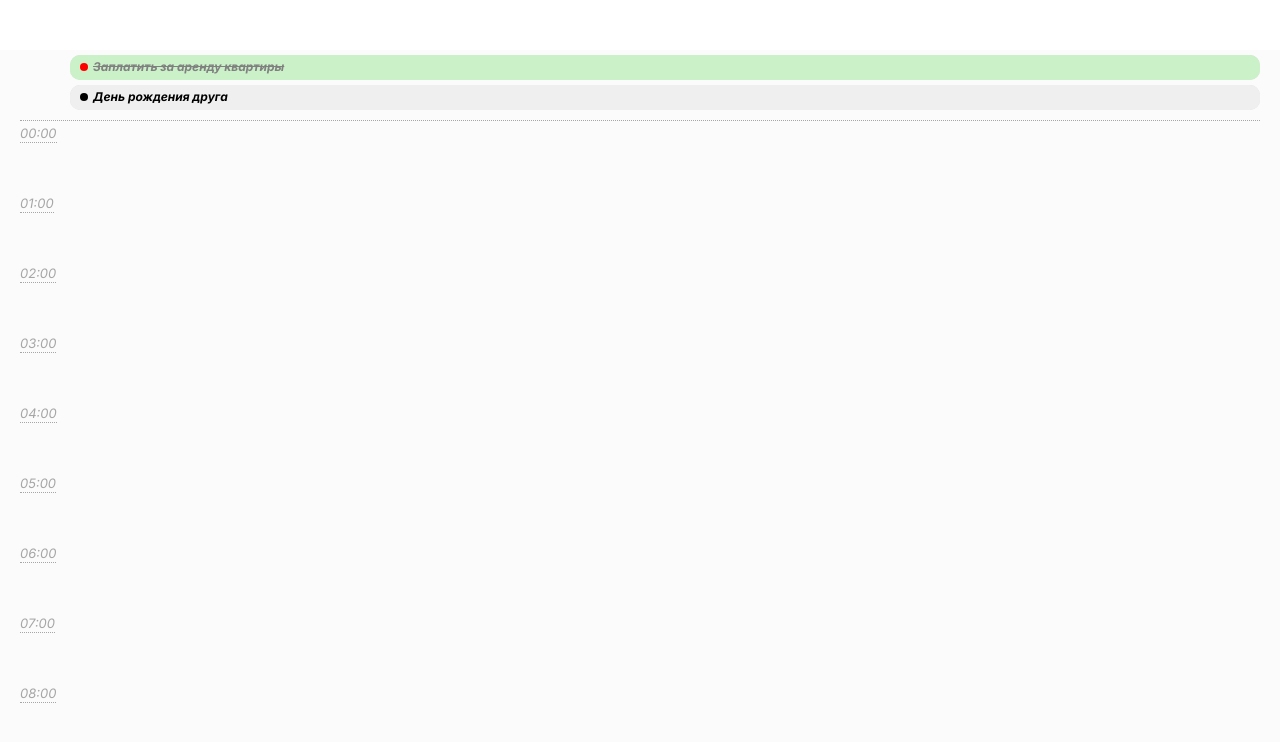
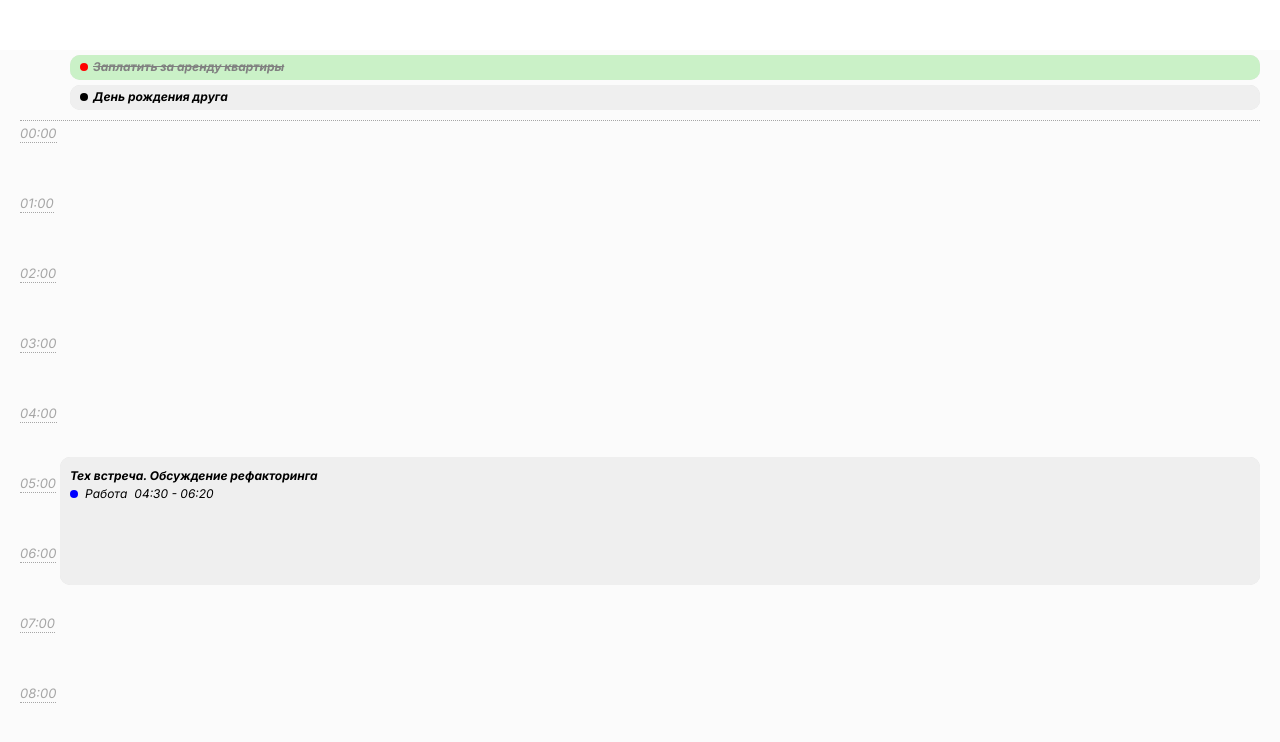
Before and after one commit to trof808/pet_tracker, a React (Vite) app: page / in a window 1280 px wide. Shown: the top 742 px of the page. Built offline with nearby package versions, Linux system fonts and the light colour scheme.

Commit message:
Calendar && EventCard: decomposed the component and changed the logic of displaying events

```diff
--- a/src/shared/ui/Calendar/Calendar.module.css
+++ b/src/shared/ui/Calendar/Calendar.module.css
@@ -69,7 +69,8 @@
 }
 
 .eventContainer {
-  position: relative;
-  display: flex;
-  gap: 2px;
+  position: absolute;
+  height: 1680px;
+  right: 20px;
+  left: 60px;
 }
--- a/src/shared/ui/Calendar/Calendar.tsx
+++ b/src/shared/ui/Calendar/Calendar.tsx
@@ -10,6 +10,7 @@ import { TimeLine } from './components/TimeLine';
 import { CalendarHeader } from './components/CalendarHeader';
 import { CalendarHourSlot } from './components/CalendarHourSlot';
 import { useCalendarHandlers } from './hooks/useCalendarHandlers';
+import { CalendarEvents } from './components/CalendarEvents';
 
 export type Task = {
   id: string;
@@ -27,16 +28,6 @@ type CalendarData = {
 const initialTasks: CalendarData = {
   tasks: [
     {
-      id: '1',
-      status: EventCardStatus.Backlog,
-      cardTitle: 'Тех встреча. Обсуждение рефакторинга',
-      tag: { title: 'Работа', color: 'blue' },
-      // startDateTime: '2025-03-17T04:00:00Z',
-      // endDateTime: '2025-03-17T06:00:00Z',
-      startDateTime: '2025-03-17T11:20:00Z',
-      endDateTime: '2025-03-17T12:00:00Z',
-    },
-    {
       id: '2',
       status: EventCardStatus.Done,
       cardTitle: 'Заплатить за аренду квартиры',
@@ -51,6 +42,24 @@ const initialTasks: CalendarData = {
       tag: { title: '', color: 'black' },
       startDateTime: null,
       endDateTime: null,
+    },
+    {
+      id: '7',
+      status: EventCardStatus.Backlog,
+      cardTitle: 'Обед с клиентом',
+      tag: { title: 'Работа', color: 'green' },
+      startDateTime: '2025-03-17T21:10:00Z',
+      endDateTime: '2025-03-17T23:40:00Z',
+    },
+    {
+      id: '1',
+      status: EventCardStatus.Backlog,
+      cardTitle: 'Тех встреча. Обсуждение рефакторинга',
+      tag: { title: 'Работа', color: 'blue' },
+      // startDateTime: '2025-03-17T04:00:00Z',
+      // endDateTime: '2025-03-17T06:00:00Z',
+      startDateTime: '2025-03-17T11:20:00Z',
+      endDateTime: '2025-03-17T12:30:00Z',
     },
     {
       id: '4',
@@ -68,10 +77,18 @@ const initialTasks: CalendarData = {
       startDateTime: '2025-03-17T18:00:00Z',
       endDateTime: '2025-03-17T19:00:00Z',
     },
+    {
+      id: '6',
+      status: EventCardStatus.Backlog,
+      cardTitle: 'Тех встреча. Обсуждение рефакторинга',
+      tag: { title: 'Работа', color: 'blue' },
+      startDateTime: '2025-03-17T04:30:00Z',
+      endDateTime: '2025-03-17T06:20:00Z',
+    },
   ],
 };
 
-export const Calendar = ({tasks: tasksProps}: CalendarData): JSX.Element => {
+export const Calendar = ({ tasks: tasksProps }: CalendarData): JSX.Element => {
   const hours = Array.from({ length: 24 }, (_, hour) => hour);
   const tasksData = tasksProps || initialTasks.tasks;
 
@@ -92,24 +109,18 @@ export const Calendar = ({tasks: tasksProps}: CalendarData): JSX.Element => {
         handleTaskDone={handleTaskDone}
       />
       <TimeLine />
-      {hours.map((hour) => {
-        const slotTasks = tasks.filter((task) => {
-          if (!task.startDateTime) return false;
-          const eventHour = new Date(task.startDateTime).getHours();
-          return eventHour === hour;
-        });
-
-        return (
+        {hours.map((hour) => (
           <CalendarHourSlot
             key={hour}
             hour={hour}
-            tasks={slotTasks}
-            handleTaskClick={handleTaskClick}
-            handleTaskDelete={handleTaskDelete}
-            handleTaskDone={handleTaskDone}
           />
-        );
-      })}
+        ))}
+      <CalendarEvents
+        tasks={tasks}
+        handleTaskClick={handleTaskClick}
+        handleTaskDelete={handleTaskDelete}
+        handleTaskDone={handleTaskDone}
+      />
     </div>
   );
 };
--- /dev/null
+++ b/src/shared/ui/Calendar/components/CalendarEvents.tsx
@@ -0,0 +1,57 @@
+import { JSX } from 'react';
+import { Task } from '../Calendar';
+import styles from '../Calendar.module.css';
+import { EventCard } from '../../EventCard/EventCard';
+import { getCardHeight } from '../../../utils/cardHeight';
+import { getEventTopOffset } from '../../../utils/EventTopOffset';
+import { getCardWidthAndLeftOffset } from '../../../utils/cardWithAndLeftOffset';
+
+export type CalendarEventsProps = {
+  tasks: Task[];
+  handleTaskClick: (id: string) => void;
+  handleTaskDelete: (id: string) => void;
+  handleTaskDone: (id: string) => void;
+};
+
+export const CalendarEvents = ({
+  tasks,
+  handleTaskClick,
+  handleTaskDelete,
+  handleTaskDone,
+}: CalendarEventsProps): JSX.Element => {
+  const filteredTasks = tasks.filter(task => task.startDateTime !== null);
+  return (
+    <div className={styles.eventContainer}>
+      {tasks.filter(task => task.startDateTime !== null).map((task) => {
+        const { width, left } = getCardWidthAndLeftOffset(task, tasks);
+        return (
+          <div
+            key={task.id}
+            // className={styles.eventPos} я бы класс создал, чтобы не использовать инлайн стили. что можно достать - достал бы.
+            style={{
+              width: width,
+              top: getEventTopOffset(task.startDateTime),
+              position: 'absolute',
+              left: left,
+            }}
+          >
+            <EventCard
+              key={task.id}
+              id={task.id}
+              status={task.status}
+              cardTitle={task.cardTitle}
+              tag={task.tag}
+              startDateTime={task.startDateTime}
+              endDateTime={task.endDateTime}
+              height={getCardHeight(task.startDateTime, task.endDateTime)}
+              onClick={handleTaskClick}
+              onDone={handleTaskDone}
+              onDelete={handleTaskDelete}
+              compact={width !== '100%'}
+            />
+          </div>
+        );
+      })}
+    </div>
+  );
+};
--- a/src/shared/ui/Calendar/components/CalendarHourSlot.tsx
+++ b/src/shared/ui/Calendar/components/CalendarHourSlot.tsx
@@ -1,53 +1,16 @@
 import { JSX } from 'react';
 import styles from '../Calendar.module.css';
-import { getCardHeight } from '../../../utils/cardHeight';
-import { EventCard } from '../../EventCard/EventCard';
-import { Task } from '../Calendar';
-import { cardWidth } from '../../../utils/cardWidth';
 
 type CalendarHourSlotProps = {
   hour: number;
-  tasks: Task[];
-  handleTaskClick: (id: string) => void;
-  handleTaskDone: (id: string) => void;
-  handleTaskDelete: (id: string) => void;
 };
 
 export const CalendarHourSlot = ({
   hour,
-  tasks,
-  handleTaskClick,
-  handleTaskDone,
-  handleTaskDelete,
 }: CalendarHourSlotProps): JSX.Element => {
   return (
     <div className={styles.timeSlot} key={hour}>
       <div className={styles.timeLabel}>{`${hour}`.padStart(2, '0')}:00</div>
-      <div className={styles.eventContainer}>
-        {tasks.map((task) => (
-          <div
-          key={task.id}
-          style={{
-            width: `${cardWidth(tasks)}%`,
-          }}
-          >
-            <EventCard
-              key={task.id}
-              id={task.id}
-              status={task.status}
-              cardTitle={task.cardTitle}
-              tag={task.tag}
-              startDateTime={task.startDateTime}
-              endDateTime={task.endDateTime}
-              height={getCardHeight(task.startDateTime, task.endDateTime)}
-              onClick={handleTaskClick}
-              onDone={handleTaskDone}
-              onDelete={handleTaskDelete}
-              compact={tasks.length > 1}
-            />
-          </div>
-        ))}
-      </div>
     </div>
   );
 };
--- /dev/null
+++ b/src/shared/utils/EventTopOffset.ts
@@ -0,0 +1,16 @@
+import { PIXELS_PER_HOUR } from "./cardHeight";
+
+export const ONE_MINUTE_IN_SECONDS = 60;
+export const ONE_HOUR_IN_MINUTES = 60;
+
+export const PIXELS_PER_MINUTE = PIXELS_PER_HOUR / ONE_MINUTE_IN_SECONDS;
+
+const OFFSET_TOP_BORDER = 77;
+
+export const getEventTopOffset = (start: string | null): string => {
+  if (!start) return `0`;
+  const date = new Date(start);
+  const minutesSinceMidnight = date.getHours() * ONE_HOUR_IN_MINUTES + date.getMinutes();
+  const topOffset = OFFSET_TOP_BORDER + minutesSinceMidnight * PIXELS_PER_MINUTE;
+  return `${topOffset}px`
+};
--- a/src/shared/utils/cardHeight.ts
+++ b/src/shared/utils/cardHeight.ts
@@ -7,6 +7,7 @@
 // Пример чистой функции
 
 export const EVENT_CARD_SMALL = 25;
+export const  PIXELS_PER_HOUR = 70;
 
 export const getCardHeight = (start: string | null, end: string | null): string => {
   if (!start || !end) {
@@ -27,7 +28,6 @@ export const getCardHeight = (start: string | null, end: string | null): string
 
   const diffHours = endInHours - startInHours;
 
-  const PIXELS_PER_HOUR = 70;
   const height = diffHours * PIXELS_PER_HOUR;
 
   return `${height}px`;
--- a/src/shared/utils/cardWidth.ts
+++ /dev/null
@@ -1,5 +0,0 @@
-import { Task } from "../ui/Calendar/Calendar";
-
-const WIDTH = 100;
-
-export const cardWidth = (tasks: Task[]): number => tasks.length > 0 ? WIDTH / tasks.length : WIDTH;
--- /dev/null
+++ b/src/shared/utils/cardWithAndLeftOffset.ts
@@ -0,0 +1,51 @@
+import { Task } from '../ui/Calendar/Calendar';
+
+const WIDTH_PERCENT = 100;
+
+const timeOverlap = (taskA: Task, taskB: Task): boolean => {
+  if (
+    !taskA.startDateTime ||
+    !taskA.endDateTime ||
+    !taskB.endDateTime ||
+    !taskB.startDateTime
+  )
+    return false;
+
+  const startA = new Date(taskA.startDateTime);
+  const endA = new Date(taskA.endDateTime);
+  const startB = new Date(taskB.startDateTime);
+  const endB = new Date(taskB.endDateTime);
+
+  return startA < endB && startB < endA;
+};
+
+export const getCardWidthAndLeftOffset = (
+  currentTask: Task,
+  allTasks: Task[]
+): { width: string; left: string } => {
+  const overlapTasks = allTasks.filter((task) =>
+    timeOverlap(task, currentTask)
+  );
+
+  if (overlapTasks.length <= 1) {
+    return { width: '100%', left: '0' };
+  }
+
+  overlapTasks.sort((a, b) => {
+    if (!a.startDateTime || !b.startDateTime) return 0;
+    return (
+      new Date(a.startDateTime).getTime() - new Date(b.startDateTime).getTime()
+    );
+  });
+
+  const taskIndex = overlapTasks.findIndex((task) => task.id === currentTask.id);
+  const countTasks = overlapTasks.length;
+
+  const wTask = WIDTH_PERCENT / countTasks;
+  const leftOffset = taskIndex * wTask;
+
+  return {
+    width: `${wTask}%`,
+    left: `${leftOffset}%`,
+  };
+};
```
Also changed, not shown: 1 other file (tests, documents, lock files or other folders).
